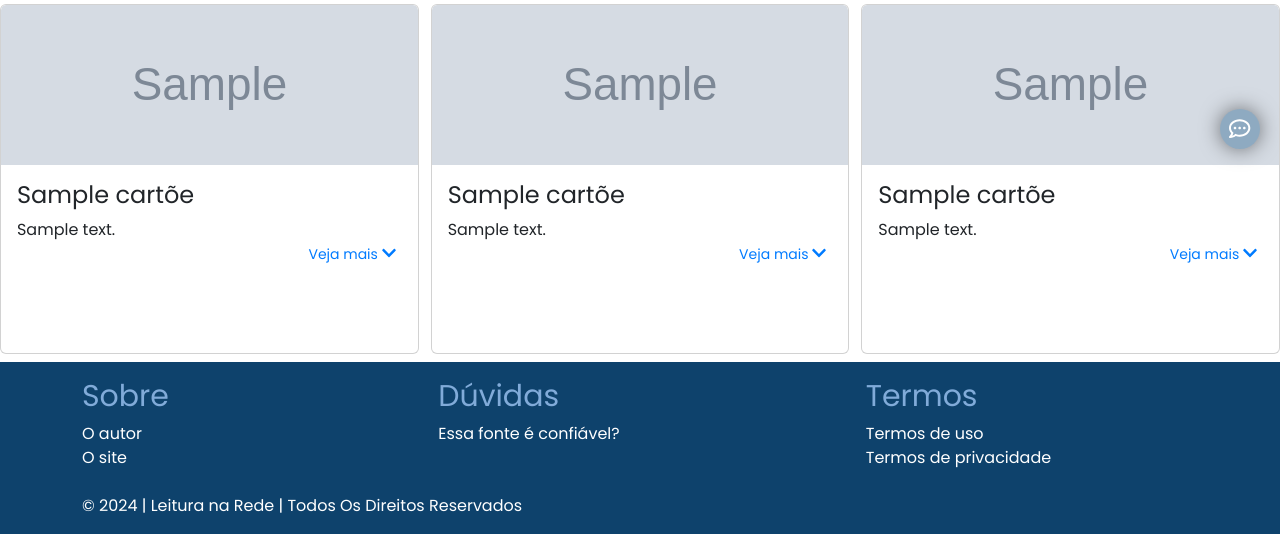
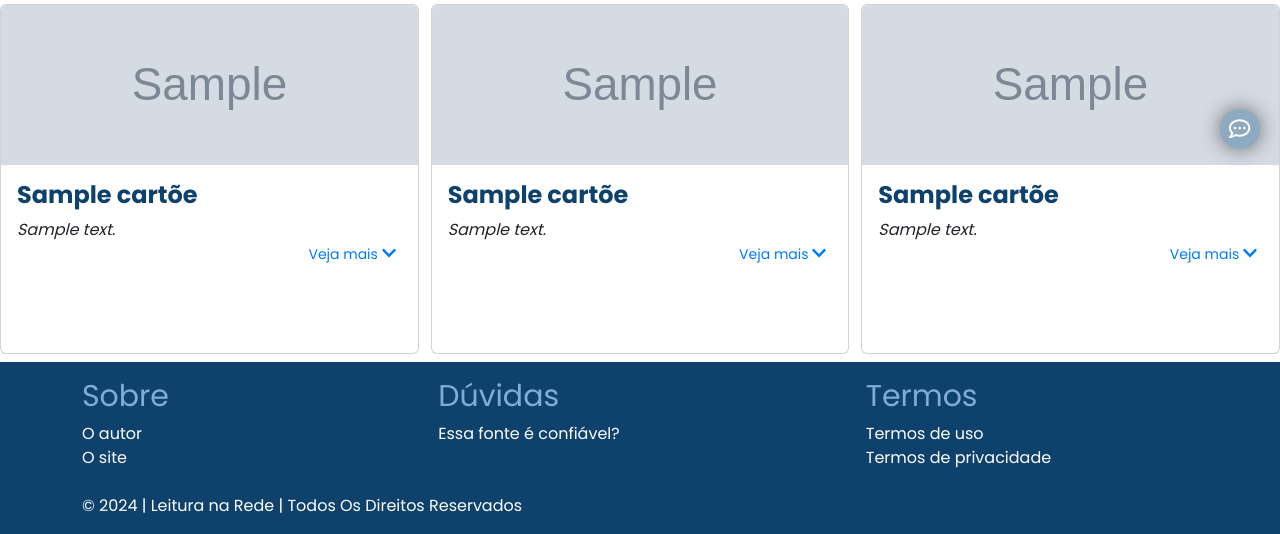
Before and after one commit to gafayad/leituranarede, a Django app: page /home/ in a window 1280 px wide. Shown: the part 631-1165 px from the top of the page. Run offline with Django 5.2, Linux system fonts and the light colour scheme; tables that the repository leaves empty hold one stand-in row (values such as "Sample post"); grey boxes marked "Sample" are stand-in pictures.

Commit message:
Update home.css

```diff
--- a/leituranarede/static/styles/home.css
+++ b/leituranarede/static/styles/home.css
@@ -41,12 +41,15 @@
 
 .card-title{
   font-size: 1.5rem;
+  color: #0E426C;
+  font-weight: bold;
 }
 
 .card-text{
   font-size: 1rem;
   margin-bottom: 0px;
   margin-top: auto;
+  font-style: italic;
 }
 
 /* Estilo para o botão de 'Veja mais' */
```
